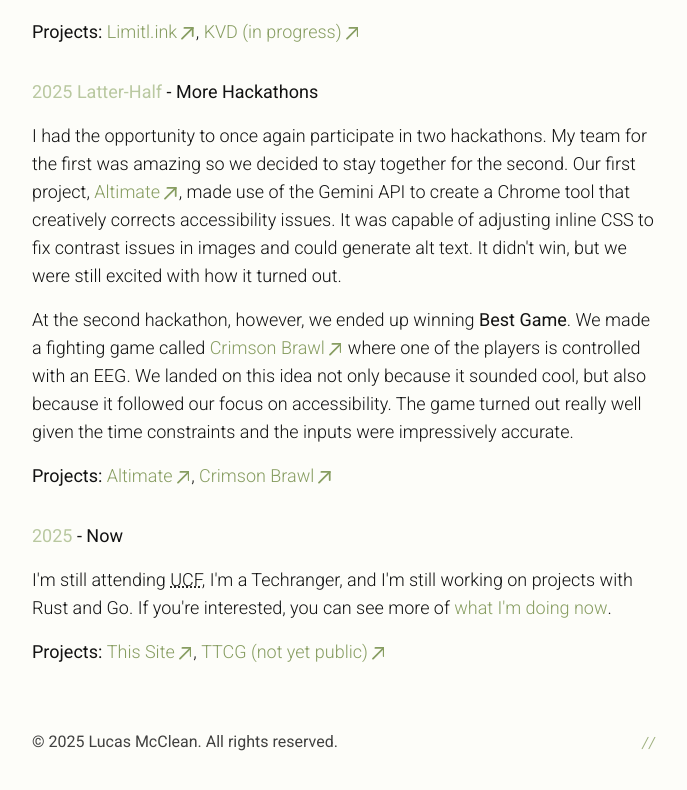
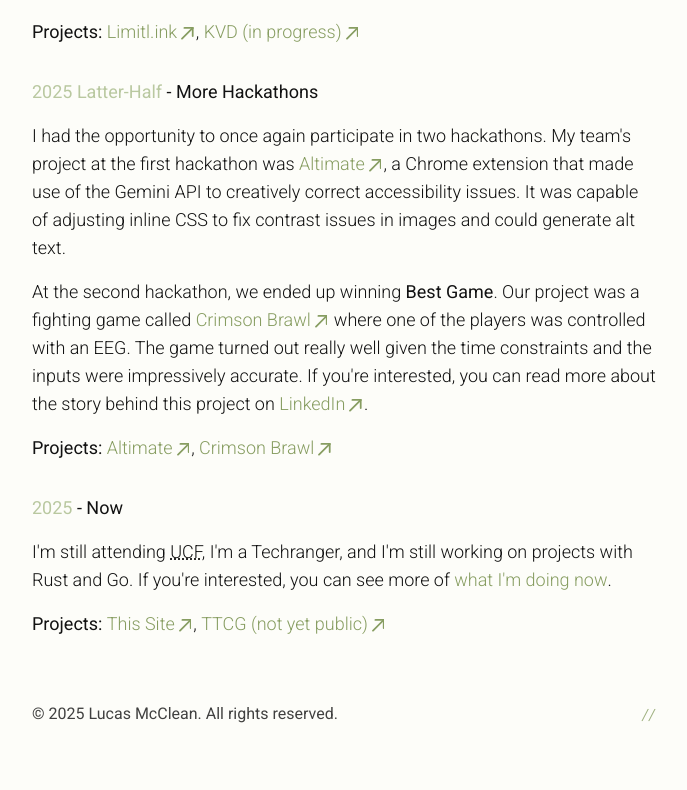
Before and after one commit to lucasmcclean/portfolio, a SvelteKit app: page /about in a window 1280 px wide. Shown: the part 2106-2896 px from the top of the page, without its empty margins (296-983 px from the left). Built offline with nearby package versions, Linux system fonts and the light colour scheme; a web font is replaced by a local one.

Commit message:
refactor(about): clean up wording for new hackathon section

```diff
--- a/src/routes/about/+page.svelte
+++ b/src/routes/about/+page.svelte
@@ -161,23 +161,24 @@
 					<span class="text-secondary">2025 Latter-Half</span> - More Hackathons
 				</h4>
 				<p class="font-light">
-					I had the opportunity to once again participate in two hackathons. My team for the first
-					was amazing so we decided to stay together for the second. Our first project, <Link
-						href="https://github.com/lucasmcclean/altimate"
-						external>Altimate</Link
-					>, made use of the Gemini API to create a Chrome tool that creatively corrects
-					accessibility issues. It was capable of adjusting inline CSS to fix contrast issues in
-					images and could generate alt text. It didn't win, but we were still excited with how it
-					turned out.
+					I had the opportunity to once again participate in two hackathons. My team's project at
+					the first hackathon was <Link href="https://github.com/lucasmcclean/altimate" external
+						>Altimate</Link
+					>, a Chrome extension that made use of the Gemini API to creatively correct accessibility
+					issues. It was capable of adjusting inline CSS to fix contrast issues in images and could
+					generate alt text.
 				</p>
 				<p class="font-light">
-					At the second hackathon, however, we ended up winning <b>Best Game</b>. We made a fighting
+					At the second hackathon, we ended up winning <b>Best Game</b>. Our project was a fighting
 					game called <Link
 						href="https://github.com/lucasmcclean/project-foxtrot-black-trigger-watchtower-omega"
 						external>Crimson Brawl</Link
-					> where one of the players is controlled with an EEG. We landed on this idea not only because
-					it sounded cool, but also because it followed our focus on accessibility. The game turned out
-					really well given the time constraints and the inputs were impressively accurate.
+					> where one of the players was controlled with an EEG. The game turned out really well given
+					the time constraints and the inputs were impressively accurate. If you're interested, you can
+					read more about the story behind this project on <Link
+						href="https://www.linkedin.com/feed/update/urn:li:activity:7389797996659441664/"
+						external>LinkedIn</Link
+					>.
 				</p>
 				<p class="font-light">
 					<strong>Projects:</strong>
```
